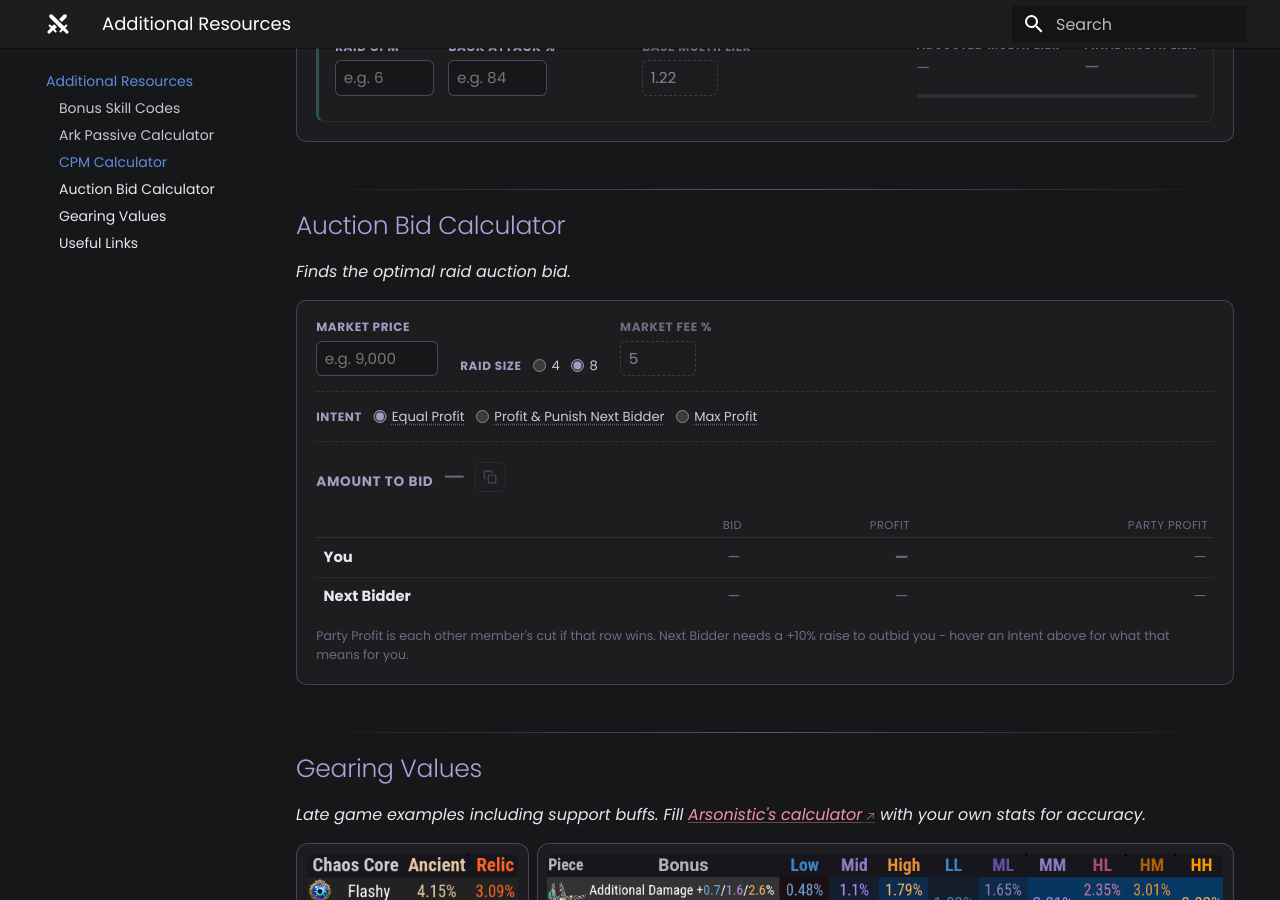
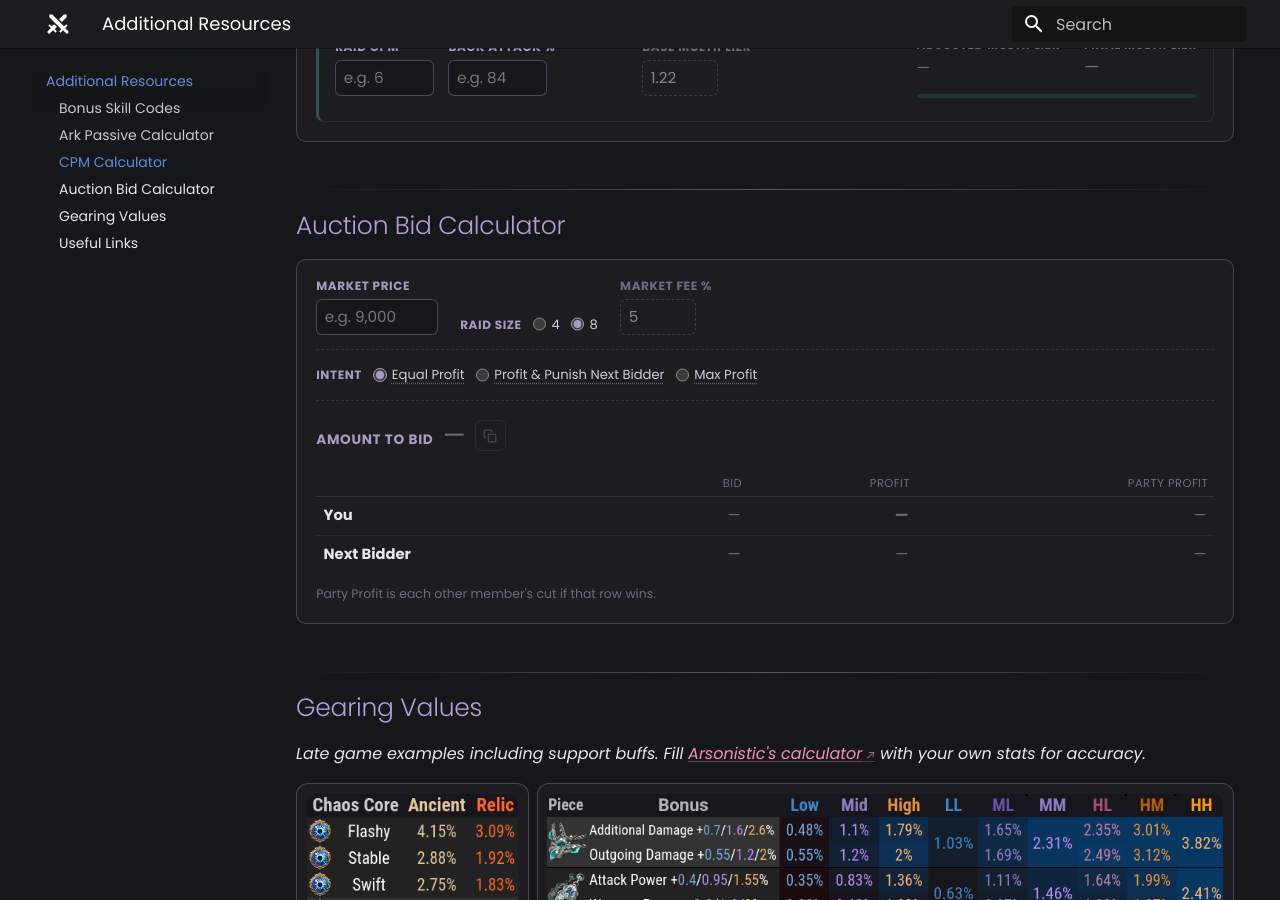
Before and after one commit to interlockme/deathblade, an MkDocs documentation site: the page built from docs/resources.md, in a window 1280 px wide and 900 px high, scrolled down 2438 px. Built offline with MkDocs 1.6.1 and Material for MkDocs 9.7.7, drawn with Linux system fonts in a browser that asks for light colours; plug-ins that fetch from the network failed and are left out.

Commit message:
sipler desc

```diff
--- a/docs/resources.md
+++ b/docs/resources.md
@@ -616,8 +616,6 @@
 
 ## Auction Bid Calculator
 
-*Finds the optimal raid auction bid.*
-
 <div class="bid-calc">
 
 <div class="bid-calc-controls">
@@ -676,7 +674,7 @@
 </tbody>
 </table>
 
-<p class="bid-calc-footnote">Party Profit is each other member's cut if that row wins. Next Bidder needs a +10% raise to outbid you - hover an Intent above for what that means for you.</p>
+<p class="bid-calc-footnote">Party Profit is each other member's cut if that row wins.</p>
 
 </div>
 
```
